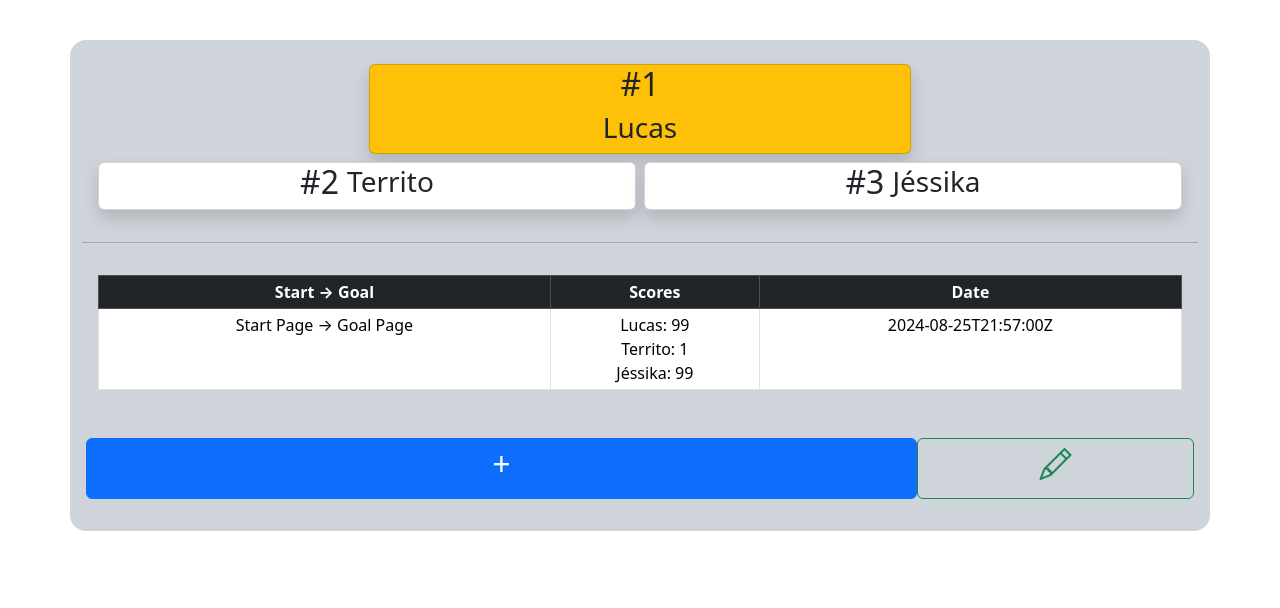
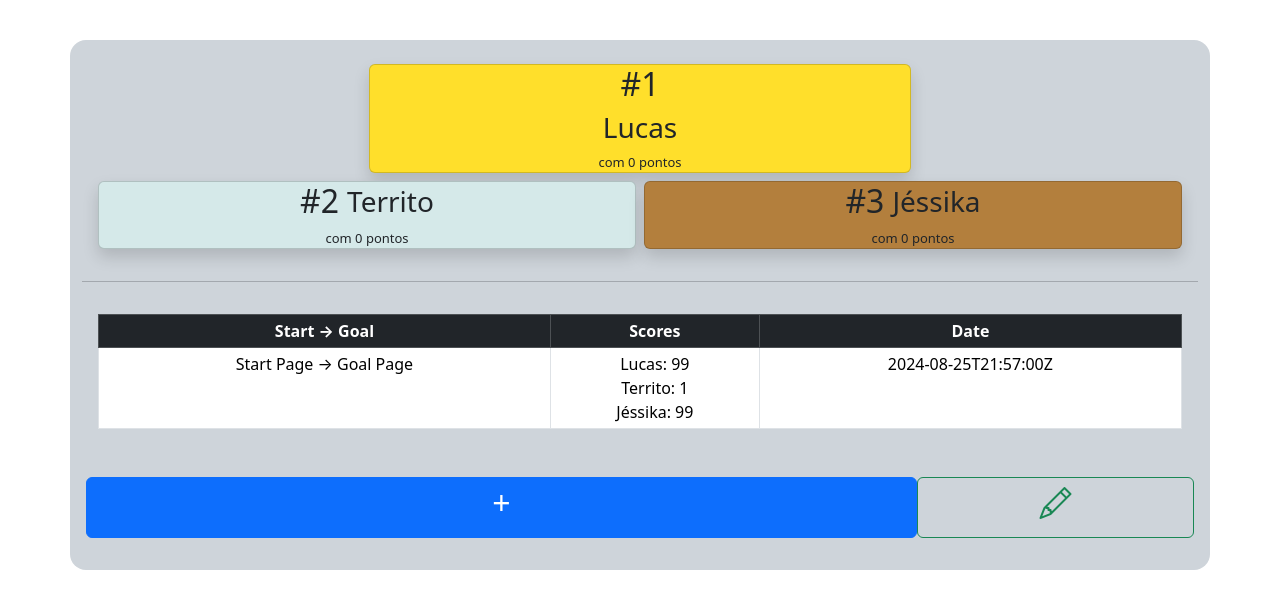
Before and after one commit to Lotaplota/wiki-game, a website with bundled scripts: page index.html in a window 1280 px wide. Built offline with nearby package versions, Linux system fonts and the light colour scheme; files whose address does not match are found by name.

Commit message:
now the podium shows points

```diff
--- a/css/style.css
+++ b/css/style.css
@@ -1,9 +1,22 @@
+.podium-points-text {
+  margin-top: 0px;
+  font-size: small;
+}
+
 .card {
     /* box-shadow: 2px 2px 4px rgba(0, 0, 0, .25); */
 }
 
-.card-1st {
+.place-1-card {
+  background-color: rgb(255, 223, 43) !important;
+}
 
+.place-2-card {
+  background-color: rgb(213, 233, 233) !important;
+}
+
+.place-3-card {
+  background-color: rgb(179, 127, 61) !important;
 }
 
 .add-button {
--- a/index.html
+++ b/index.html
@@ -15,25 +15,30 @@
     <!-- Podium section -->
     <section class="p-3 row g-2">
       <div class="col-12">
-        <article class="card card-1st bg-warning align-items-center w-50 m-auto shadow">
+        <article class="card place-1-card align-items-center w-50 m-auto shadow">
           <h2>#1</h2>
           <h3 class="js-place-1">Fulano</h3>
+          <div class="text-center podium-points-text">com <span class="js-place-1-points podium-points">ph</span> pontos</div>
         </article>
       </div>
       <div class="col-6">
-        <article class="card d-flex shadow">
-          <div class="d-flex align-items-center justify-content-center">
-            <h2 class="me-2">#2</h2>
-            <h3 class="overflow-hidden js-place-2">Ciclano</h3>
+        <article class="card place-2-card d-flex shadow">
+          <div class="align-items-center justify-content-center">
+            <div class="d-flex pb-0 justify-content-center">
+              <h2 class="me-2">#2</h2>
+              <h3 class="align-self-center js-place-2">Ciclano</h3>
+            </div>
+            <div class="text-center podium-points-text">com <span class="js-place-2-points podium-points">ph</span> pontos</div>
           </div>
         </article>
       </div>
       <div class="col-6">
-        <article class="card d-flex shadow">
+        <article class="card place-3-card d-flex shadow">
           <div class="d-flex gap align-items-center justify-content-center">
             <h2 class="me-2">#3</h2>
-            <h3 class="js-place-3">Beltrano</h3>
+            <h3 class="align-self-center js-place-3">Beltrano</h3>
           </div>
+          <div class="text-center podium-points-text">com <span class="js-place-3-points podium-points">ph</span> pontos</div>
         </article>
       </div>
     </section>
--- a/scripts/general.js
+++ b/scripts/general.js
@@ -10,6 +10,7 @@ function renderPodium() {
 
   for (let i = 1; i <= 3; i++) {
     document.querySelector(`.js-place-${i}`).innerHTML = playerList[i - 1].name;
+    document.querySelector(`.js-place-${i}-points`).innerHTML = playerList[i - 1].score;
   }
 }
 
```
